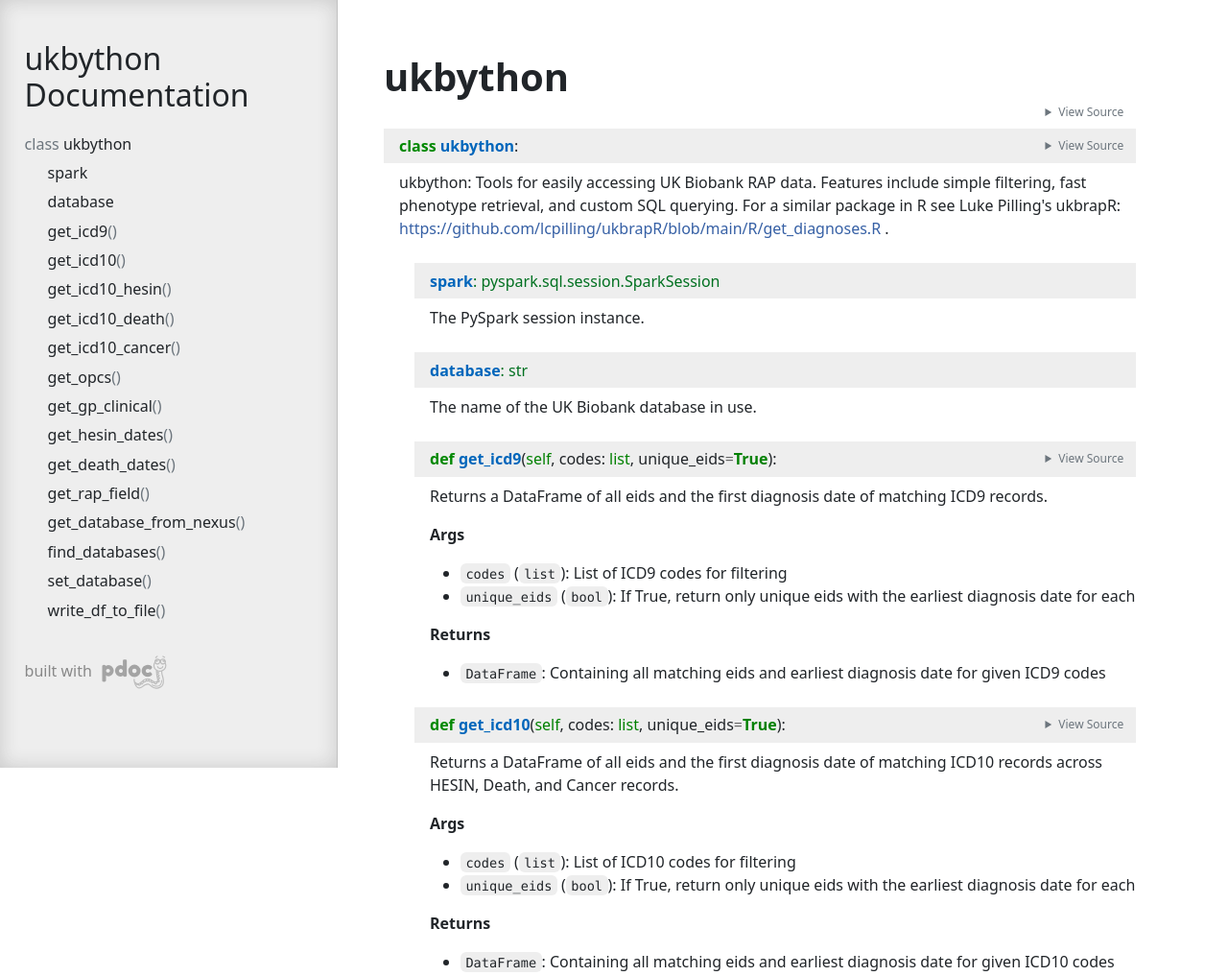
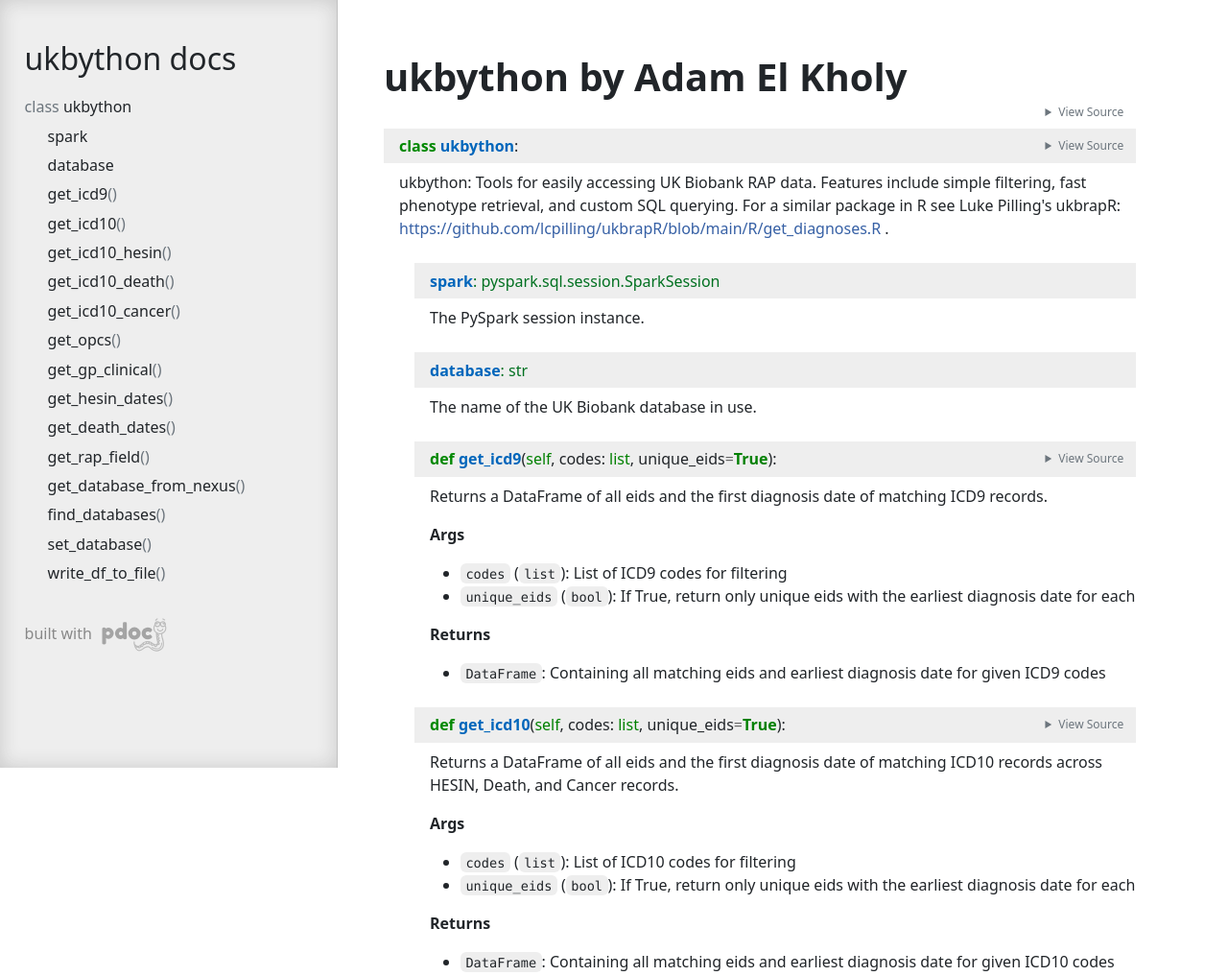
Before and after one commit to adamelkholyy/ukbython, a plain HTML site: page docs/ukbython.html in a window 1280 px wide. Shown: the top 1017 px of the page at 96% size. Drawn offline with Linux system fonts and the light colour scheme.

Commit message:
Update ukbython.html

```diff
--- a/docs/ukbython.html
+++ b/docs/ukbython.html
@@ -21,7 +21,7 @@
 
 
 
-            <h2>ukbython Documentation</h2>
+            <h2>ukbython docs</h2>
                 <ul class="memberlist">
             <li>
                     <a class="class" href="#ukbython">ukbython</a>
@@ -91,7 +91,7 @@
     <main class="pdoc">
             <section class="module-info">
                     <h1 class="modulename">
-ukbython    </h1>
+ukbython by Adam El Kholy   </h1>
 
 
                         <input id="mod-ukbython-view-source" class="view-source-toggle-state" type="checkbox" aria-hidden="true" tabindex="-1">
```
